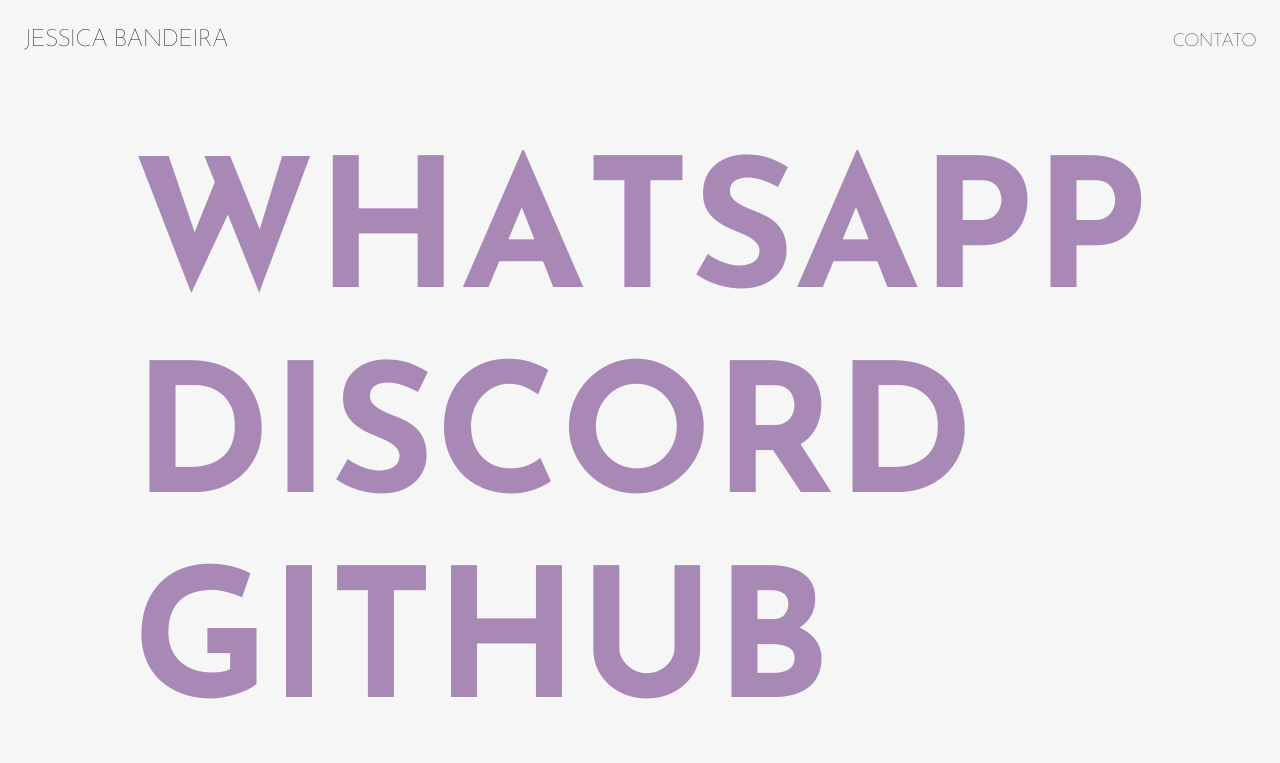
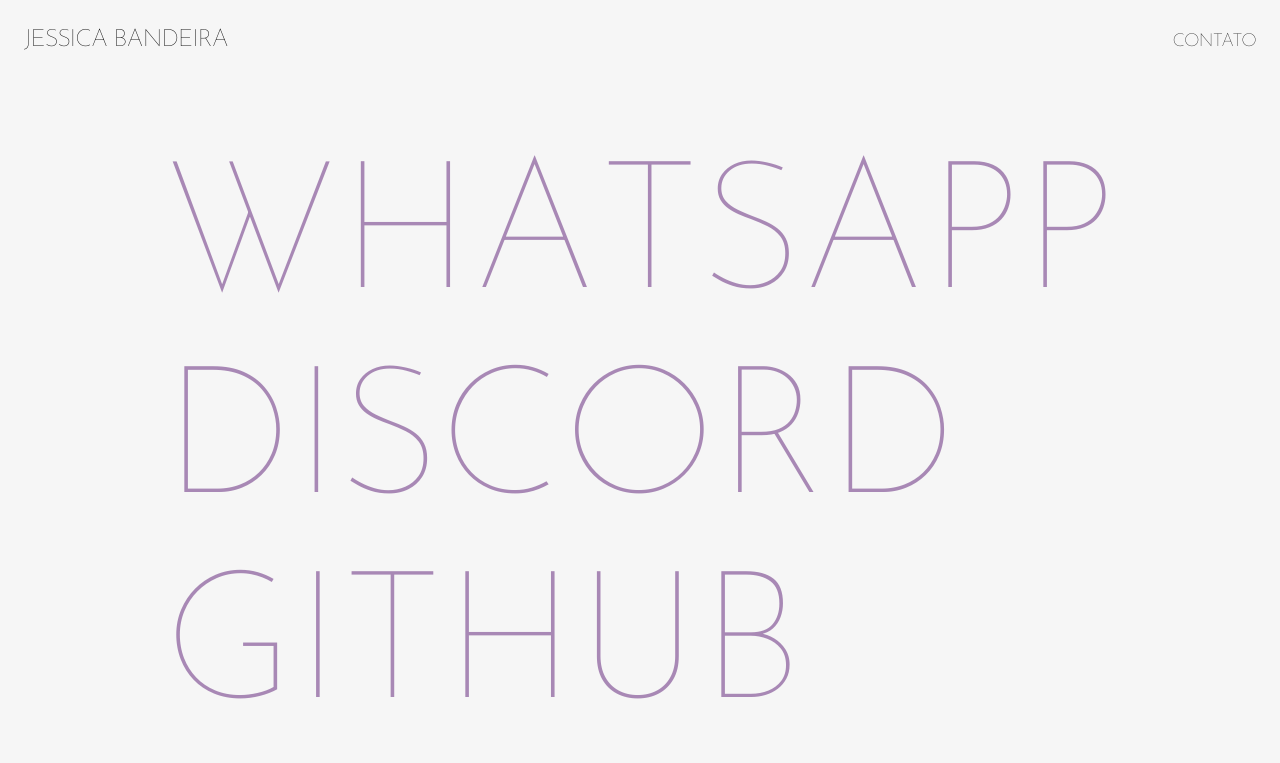
Before and after one commit to jessicasantosb/portfolio, a Next.js app: page /contact in a window 1280 px wide. Shown: the top 763 px of the page. Built offline with nearby package versions, Linux system fonts and the light colour scheme.

Commit message:
style: change text link width

```diff
--- a/src/components/flip-link.tsx
+++ b/src/components/flip-link.tsx
@@ -15,7 +15,7 @@
       whileHover="hovered"
       href={href}
       target="_blank"
-      className="relative block h-full overflow-hidden whitespace-nowrap font-black uppercase text-[9vh] sm:text-[14vw] text-[#A888B5] tracking-[-5px] sm:tracking-normal"
+      className="relative block h-full overflow-hidden whitespace-nowrap uppercase text-[9vh] sm:text-[14vw] text-[#A888B5] tracking-[-5px] sm:tracking-normal"
       style={{
         lineHeight: 1.1,
       }}
```
